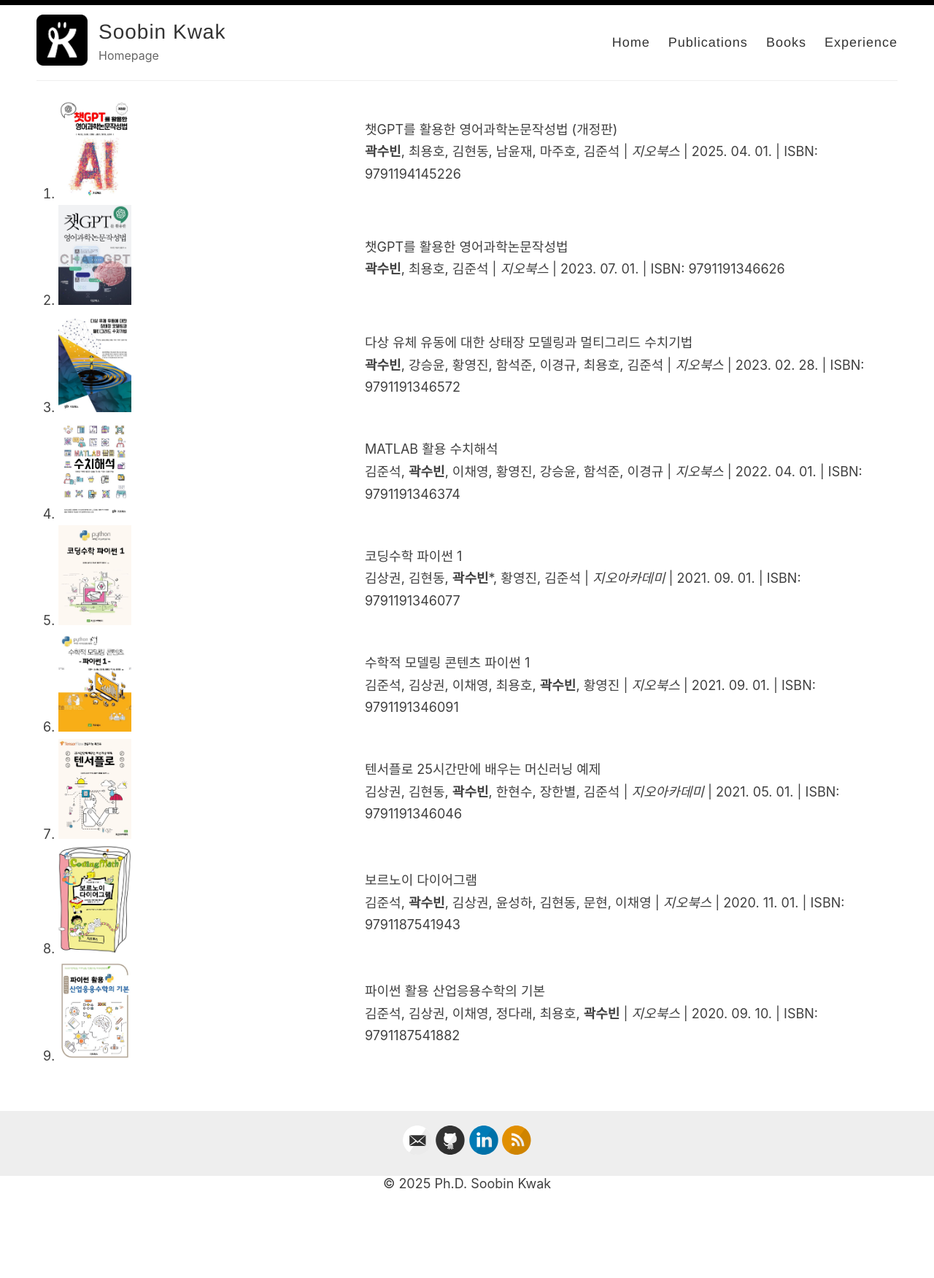
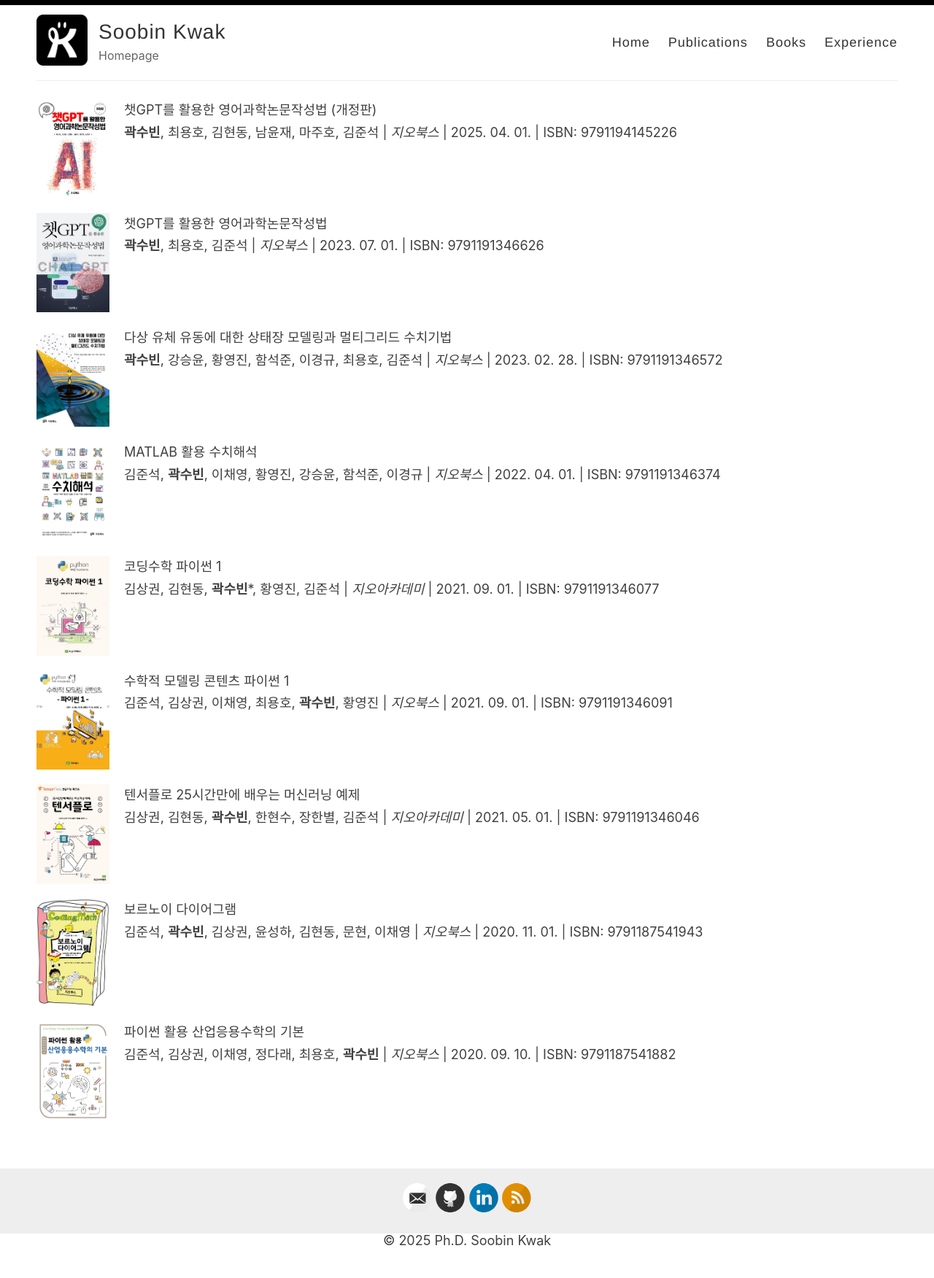
Before and after one commit to skwak/skwak.github.io, a Jekyll site: the page built from _pages/Books.md, in a window 1280 px wide. Shown: the whole page at 73% size. Built offline with Jekyll 4.4.1, drawn with Linux system fonts in a browser that asks for light colours; before the commit the page ends 1673 px from its top, so only the background shows below that.

Commit message:
Update Books.md

```diff
--- a/_pages/Books.md
+++ b/_pages/Books.md
@@ -5,111 +5,106 @@ permalink: /books/
 hide_title: true
 ---
 
-<ol>
-<!-- <li style="display: flex; align-items: center;"> -->
-<li>
-<div style="display: flex; align-items: center;">
-  <div>
+<style>
+  .book-list {
+    list-style-position: inside; /* 번호를 왼쪽에 붙임 */
+    counter-reset: book-counter;
+    padding-left: 0;
+  }
+
+  .book-list li {
+    display: flex;
+    align-items: flex-start;
+    margin-bottom: 20px;
+  }
+
+  .book-list li::marker {
+    font-weight: bold;
+    font-size: 18px;
+  }
+
+  .book-cover {
+    width: 100px;
+    height: auto;
+    margin-right: 20px;
+  }
+
+  .book-info {
+    flex: 1;
+  }
+</style>
+
+<ol class="book-list">
+  <li>
     <img src="../images/ISBN_9791194145226.jpg" alt="Image" class="book-cover">
-  </div>
-  <div style="flex: 1; padding-left: 20px;">
-  챗GPT를 활용한 영어과학논문작성법 (개정판)<br>
-  <b>곽수빈</b>, 최용호, 김현동, 남윤재, 마주호, 김준석 | <em>지오북스</em> | 2025. 04. 01. | ISBN: 9791194145226
-  </div>
-</div>
-</li>
+    <div class="book-info">
+      챗GPT를 활용한 영어과학논문작성법 (개정판)<br>
+      <b>곽수빈</b>, 최용호, 김현동, 남윤재, 마주호, 김준석 | <em>지오북스</em> | 2025. 04. 01. | ISBN: 9791194145226
+    </div>
+  </li>
 
-<li>
-<div style="display: flex; align-items: center;">
-  <div>
+  <li>
     <img src="../images/ISBN_9791191346626.jpg" alt="Image" class="book-cover">
-  </div>
-  <div style="flex: 1; padding-left: 20px;">
-  챗GPT를 활용한 영어과학논문작성법<br>
-  <b>곽수빈</b>, 최용호, 김준석 | <em>지오북스</em> | 2023. 07. 01. | ISBN: 9791191346626
-  </div>
-</div>
-</li>
+    <div class="book-info">
+      챗GPT를 활용한 영어과학논문작성법<br>
+      <b>곽수빈</b>, 최용호, 김준석 | <em>지오북스</em> | 2023. 07. 01. | ISBN: 9791191346626
+    </div>
+  </li>
 
-<li>
-<div style="display: flex; align-items: center;">
-  <div>
+  <li>
     <img src="../images/9791191346572.jpg" alt="Image" class="book-cover">
-  </div>
-  <div style="flex: 1; padding-left: 20px;">
-  다상 유체 유동에 대한 상태장 모델링과 멀티그리드 수치기법<br>
-  <b>곽수빈</b>, 강승윤, 황영진, 함석준, 이경규, 최용호, 김준석 | <em>지오북스</em> |  2023. 02. 28. | ISBN: 9791191346572
-  </div>
-</div>
-</li>
+    <div class="book-info">
+      다상 유체 유동에 대한 상태장 모델링과 멀티그리드 수치기법<br>
+      <b>곽수빈</b>, 강승윤, 황영진, 함석준, 이경규, 최용호, 김준석 | <em>지오북스</em> |  2023. 02. 28. | ISBN: 9791191346572
+    </div>
+  </li>
 
-<li>
-<div style="display: flex; align-items: center;">
-  <div>
+  <li>
     <img src="../images/9791191346374.jpg" alt="Image" class="book-cover">
-  </div>
-  <div style="flex: 1; padding-left: 20px;">
-  MATLAB 활용 수치해석<br>
-  김준석, <b>곽수빈</b>, 이채영, 황영진, 강승윤, 함석준, 이경규 | <em>지오북스</em> | 2022. 04. 01. | ISBN: 	9791191346374
-  </div>
-</div>
-</li>
+    <div class="book-info">
+      MATLAB 활용 수치해석<br>
+      김준석, <b>곽수빈</b>, 이채영, 황영진, 강승윤, 함석준, 이경규 | <em>지오북스</em> | 2022. 04. 01. | ISBN:  9791191346374
+    </div>
+  </li>
 
-<li>
-<div style="display: flex; align-items: center;">
-  <div>
+  <li>
     <img src="../images/9791191346077.jpg" alt="Image" class="book-cover">
-  </div>
-  <div style="flex: 1; padding-left: 20px;">
-  코딩수학 파이썬 1<br>
-  김상권, 김현동, <b>곽수빈</b>*, 황영진, 김준석 | <em>지오아카데미</em> | 2021. 09. 01. | ISBN: 9791191346077
-  </div>
-</div>
-</li>
+    <div class="book-info">
+      코딩수학 파이썬 1<br>
+      김상권, 김현동, <b>곽수빈</b>*, 황영진, 김준석 | <em>지오아카데미</em> | 2021. 09. 01. | ISBN: 9791191346077
+    </div>
+  </li>
 
-<li>
-<div style="display: flex; align-items: center;">
-  <div>
+  <li>
     <img src="../images/9791191346091.jpg" alt="Image" class="book-cover">
-  </div>
-  <div style="flex: 1; padding-left: 20px;">
-  수학적 모델링 콘텐츠 파이썬 1<br>
-  김준석, 김상권, 이채영, 최용호, <b>곽수빈</b>, 황영진 | <em>지오북스</em> | 2021. 09. 01. | ISBN: 9791191346091
-  </div>
-</div>
-</li>
+    <div class="book-info">
+      수학적 모델링 콘텐츠 파이썬 1<br>
+      김준석, 김상권, 이채영, 최용호, <b>곽수빈</b>, 황영진 | <em>지오북스</em> | 2021. 09. 01. | ISBN: 9791191346091
+    </div>
+  </li>
 
-<li>
-<div style="display: flex; align-items: center;">
-  <div>
+  <li>
     <img src="../images/9791191346046.jpg" alt="Image" class="book-cover">
-  </div>
-  <div style="flex: 1; padding-left: 20px;">
-  텐서플로 25시간만에 배우는 머신러닝 예제<br>
-  김상권, 김현동, <b>곽수빈</b>, 한현수, 장한별, 김준석 | <em>지오아카데미</em> | 2021. 05. 01. | ISBN: 9791191346046
-  </div>
-</div>
-</li>
-<li>
-<div style="display: flex; align-items: center;">
-  <div>
+    <div class="book-info">
+      텐서플로 25시간만에 배우는 머신러닝 예제<br>
+      김상권, 김현동, <b>곽수빈</b>, 한현수, 장한별, 김준석 | <em>지오아카데미</em> | 2021. 05. 01. | ISBN: 9791191346046
+    </div>
+  </li>
+
+  <li>
     <img src="../images/9791187541943.jpg" alt="Image" class="book-cover">
-  </div>
-  <div style="flex: 1; padding-left: 20px;">
-  보르노이 다이어그램<br>
-  김준석, <b>곽수빈</b>, 김상권, 윤성하, 김현동, 문현, 이채영 | <em>지오북스</em> | 2020. 11. 01. | ISBN: 9791187541943
-  </div>
-</div>
-</li>
-<li>
-<div style="display: flex; align-items: center;">
-  <div>
+    <div class="book-info">
+      보르노이 다이어그램<br>
+      김준석, <b>곽수빈</b>, 김상권, 윤성하, 김현동, 문현, 이채영 | <em>지오북스</em> | 2020. 11. 01. | ISBN: 9791187541943
+    </div>
+  </li>
+
+  <li>
     <img src="../images/9791187541882.jpg" alt="Image" class="book-cover">
-  </div>
-  <div style="flex: 1; padding-left: 20px;">
-  파이썬 활용 산업응용수학의 기본<br>
-  김준석, 김상권, 이채영, 정다래, 최용호, <b>곽수빈</b> | <em>지오북스</em> | 2020. 09. 10. | ISBN: 9791187541882
-  </div>
-</div>
-</li>
+    <div class="book-info">
+      파이썬 활용 산업응용수학의 기본<br>
+      김준석, 김상권, 이채영, 정다래, 최용호, <b>곽수빈</b> | <em>지오북스</em> | 2020. 09. 10. | ISBN: 9791187541882
+    </div>
+  </li>
+
 </ol>
```
